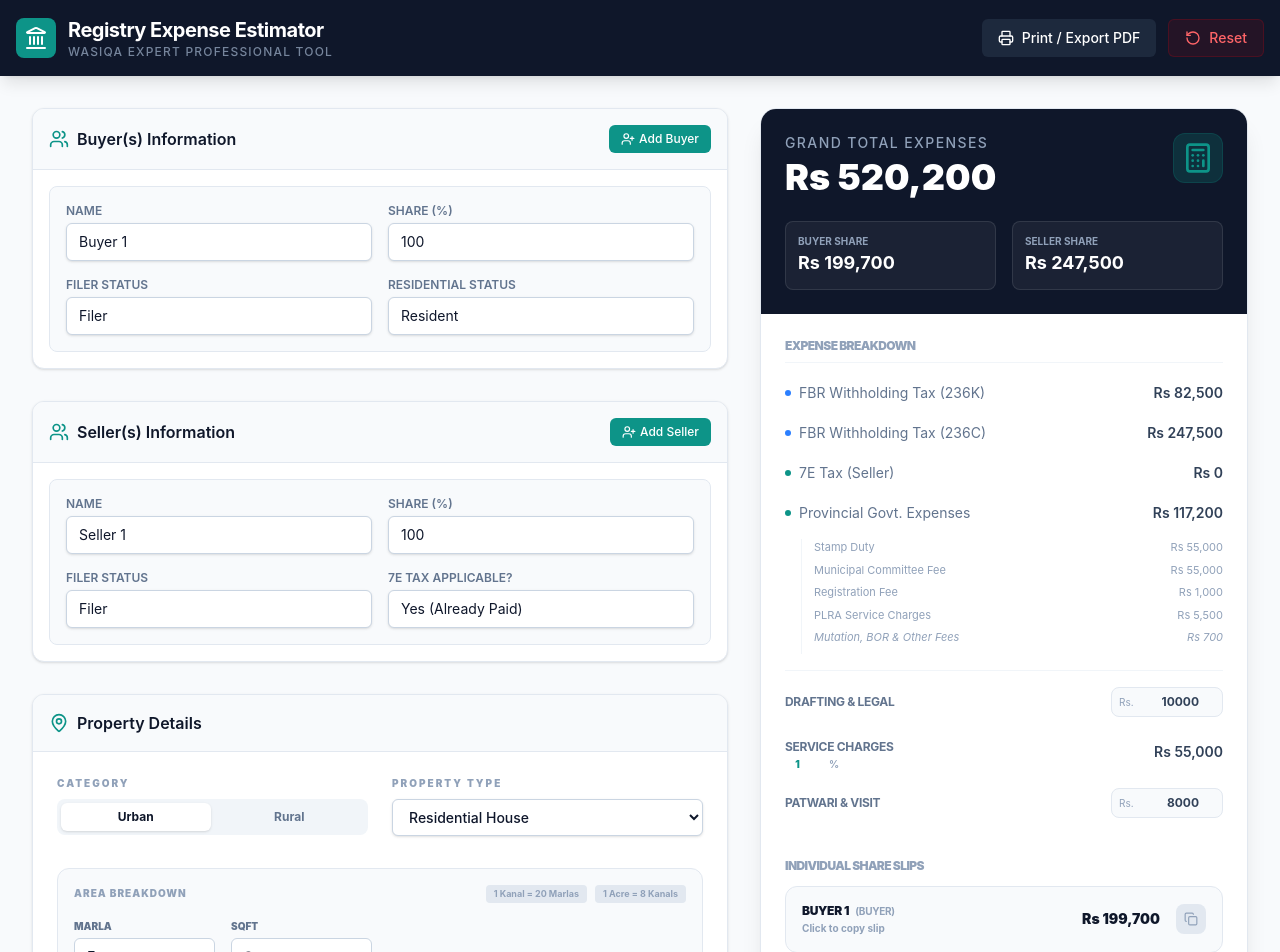
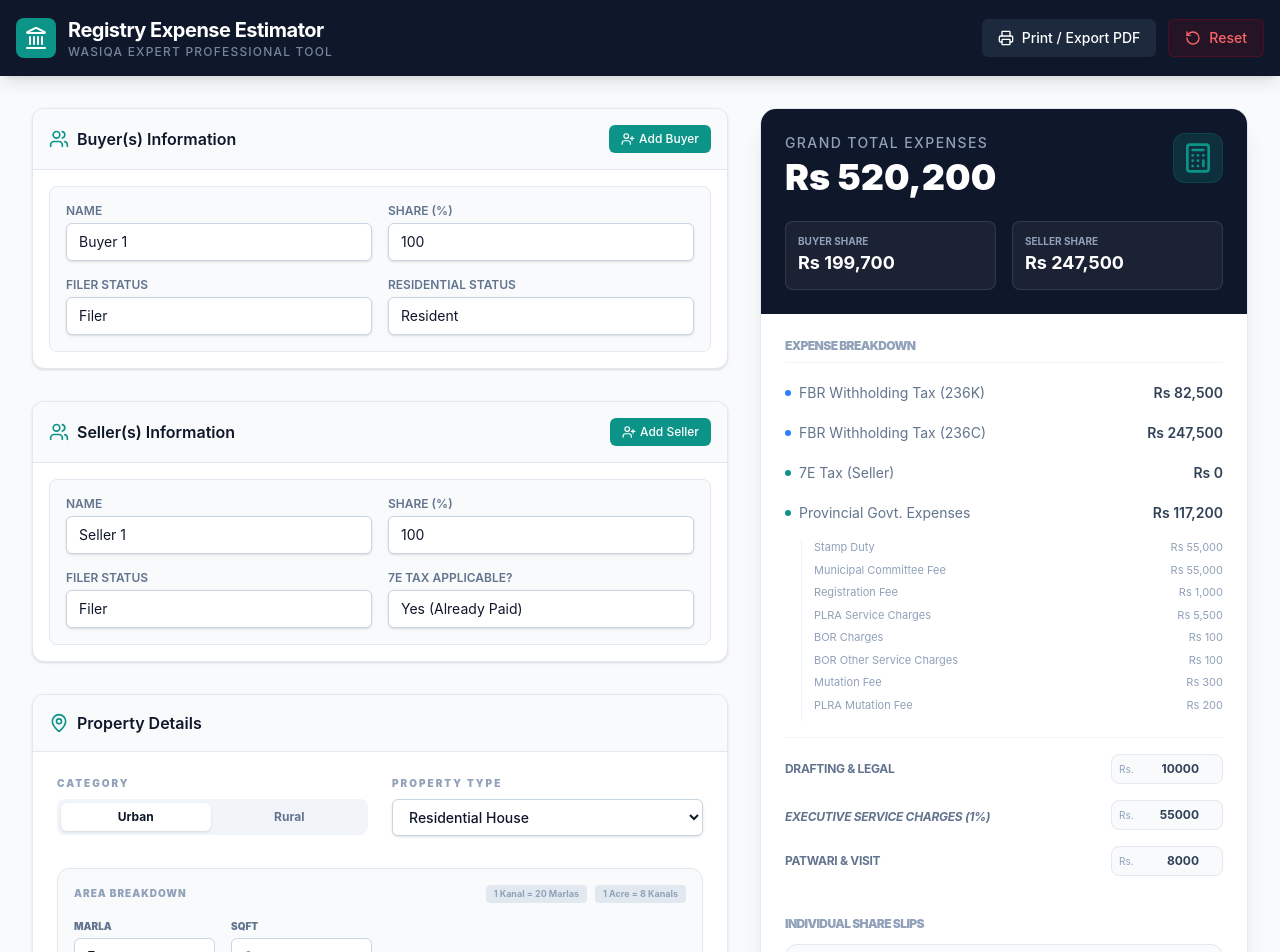
Before and after one commit to wasiqaexpert/Wasiqa-Expert, a React (Vite) app: page / in a window 1280 px wide. Shown: the top 952 px of the page. Built offline with nearby package versions, Linux system fonts and the light colour scheme.

Commit message:
feat: Add manual service charges input
Introduces a new state variable `manualServiceCharges` to allow users to input a fixed amount for service charges, overriding the percentage-based calculation. This provides more flexibility in expense estimation.

```diff
--- a/src/App.tsx
+++ b/src/App.tsx
@@ -104,6 +104,7 @@ export default function App() {
   const [patwariVisitAmount, setPatwariVisitAmount] = useState(8000);
   const [draftingChargesAmount, setDraftingChargesAmount] = useState(10000);
   const [serviceChargesPercent, setServiceChargesPercent] = useState(1);
+  const [manualServiceCharges, setManualServiceCharges] = useState<number | null>(null);
 
   const restoreDefaultRecipient = () => setRecipientNumber('0347-7710338');
   const restoreDefaultSender = () => setSenderNumber('0347-7710338');
@@ -120,6 +121,7 @@ export default function App() {
         if (parsed.patwariVisitAmount) setPatwariVisitAmount(parsed.patwariVisitAmount);
         if (parsed.draftingChargesAmount) setDraftingChargesAmount(parsed.draftingChargesAmount);
         if (parsed.serviceChargesPercent) setServiceChargesPercent(parsed.serviceChargesPercent);
+        if (parsed.manualServiceCharges !== undefined) setManualServiceCharges(parsed.manualServiceCharges);
       } catch (e) {
         console.error("Failed to load saved data", e);
       }
@@ -134,9 +136,10 @@ export default function App() {
       property,
       patwariVisitAmount,
       draftingChargesAmount,
-      serviceChargesPercent
+      serviceChargesPercent,
+      manualServiceCharges
     }));
-  }, [buyers, sellers, property, patwariVisitAmount, draftingChargesAmount, serviceChargesPercent]);
+  }, [buyers, sellers, property, patwariVisitAmount, draftingChargesAmount, serviceChargesPercent, manualServiceCharges]);
 
   // Adjust DC Rate Unit based on property type
   useEffect(() => {
@@ -262,7 +265,8 @@ export default function App() {
 
     // 6. Global "Other" Expenses (Standard across transaction)
     const patwariVisit = Number(patwariVisitAmount) || 0;
-    const additionalCharges = transactionValue * (serviceChargesPercent / 100);
+    const calcAdditionalCharges = transactionValue * (serviceChargesPercent / 100);
+    const additionalCharges = manualServiceCharges !== null ? manualServiceCharges : calcAdditionalCharges;
     const draftingCharges = Number(draftingChargesAmount) || 0;
     const totalOtherExpenses = patwariVisit + additionalCharges + draftingCharges;
 
@@ -298,9 +302,10 @@ export default function App() {
       totalBuyerExpenses: totalBuyerExpenses || 0,
       totalSellerExpenses: totalSellerExpenses || 0,
       grandTotal: grandTotal || 0,
-      provBreakdown
+      provBreakdown,
+      calcAdditionalCharges
     };
-  }, [buyers, sellers, property, patwariVisitAmount, draftingChargesAmount, serviceChargesPercent]);
+  }, [buyers, sellers, property, patwariVisitAmount, draftingChargesAmount, serviceChargesPercent, manualServiceCharges]);
 
   // Handlers
   const addBuyer = () => {
@@ -354,6 +359,7 @@ export default function App() {
       setPatwariVisitAmount(8000);
       setDraftingChargesAmount(10000);
       setServiceChargesPercent(1);
+      setManualServiceCharges(null);
     }
   };
 
@@ -1031,21 +1037,28 @@ export default function App() {
                         <span>PLRA Service Charges</span>
                         <span>{formatCurrency(calculations.provBreakdown.plraCharges)}</span>
                       </div>
+                      <div className="flex justify-between text-[11px] text-slate-400">
+                        <span>BOR Charges</span>
+                        <span>{formatCurrency(calculations.provBreakdown.borCharges)}</span>
+                      </div>
+                      <div className="flex justify-between text-[11px] text-slate-400">
+                        <span>BOR Other Service Charges</span>
+                        <span>{formatCurrency(calculations.provBreakdown.borOtherServiceCharges)}</span>
+                      </div>
+                      <div className="flex justify-between text-[11px] text-slate-400">
+                        <span>Mutation Fee</span>
+                        <span>{formatCurrency(calculations.provBreakdown.mutationFee)}</span>
+                      </div>
+                      <div className="flex justify-between text-[11px] text-slate-400">
+                        <span>PLRA Mutation Fee</span>
+                        <span>{formatCurrency(calculations.provBreakdown.plraMutationFee)}</span>
+                      </div>
                       {calculations.provBreakdown.buildingPlanSurcharge > 0 && (
                         <div className="flex justify-between text-[11px] text-red-400 font-medium">
                           <span>Building Plan Surcharge (2%)</span>
                           <span>{formatCurrency(calculations.provBreakdown.buildingPlanSurcharge)}</span>
                         </div>
                       )}
-                      <div className="flex justify-between text-[11px] text-slate-400 italic">
-                        <span>Mutation, BOR & Other Fees</span>
-                        <span>{formatCurrency(
-                          calculations.provBreakdown.borCharges +
-                          calculations.provBreakdown.borOtherServiceCharges +
-                          calculations.provBreakdown.mutationFee +
-                          calculations.provBreakdown.plraMutationFee
-                        )}</span>
-                      </div>
                     </div>
                   </div>
 
@@ -1066,18 +1079,24 @@ export default function App() {
 
                     <div className="flex justify-between items-center group">
                       <div className="space-y-0.5">
-                        <span className="text-xs font-bold text-slate-500 uppercase tracking-tight">Service Charges</span>
-                        <div className="flex items-center gap-1">
-                          <input
-                            type="number"
-                            value={serviceChargesPercent}
-                            onChange={(e) => setServiceChargesPercent(Number(e.target.value))}
-                            className="w-10 p-0 text-[10px] font-black text-accent bg-transparent border-none focus:ring-0 text-center"
-                          />
-                          <span className="text-[10px] font-bold text-slate-400">%</span>
-                        </div>
+                        <span className="text-xs font-bold text-slate-500 uppercase tracking-tight italic">EXECUTIVE SERVICE CHARGES ({serviceChargesPercent}%)</span>
                       </div>
-                      <span className="font-semibold text-slate-700 text-sm">{formatCurrency(calculations.additionalCharges)}</span>
+                      <div className="relative">
+                        <span className="absolute left-2 top-1/2 -translate-y-1/2 text-[10px] text-slate-400">Rs.</span>
+                        <input
+                          type="number"
+                          value={manualServiceCharges === 0 ? '' : (manualServiceCharges ?? Math.round(calculations.calcAdditionalCharges))}
+                          onChange={(e) => setManualServiceCharges(Number(e.target.value))}
+                          onBlur={() => {
+                            if (manualServiceCharges === Math.round(calculations.calcAdditionalCharges)) {
+                              setManualServiceCharges(null);
+                            }
+                          }}
+                          className={`w-28 pl-7 pr-2 py-1.5 bg-slate-50 border rounded-lg text-xs font-bold focus:ring-2 focus:ring-accent/20 focus:border-accent outline-none text-right transition-all group-hover:bg-white ${
+                            manualServiceCharges !== null ? 'text-accent border-accent/30' : 'text-slate-700 border-slate-200'
+                          }`}
+                        />
+                      </div>
                     </div>
 
                     <div className="flex justify-between items-center group">
```
